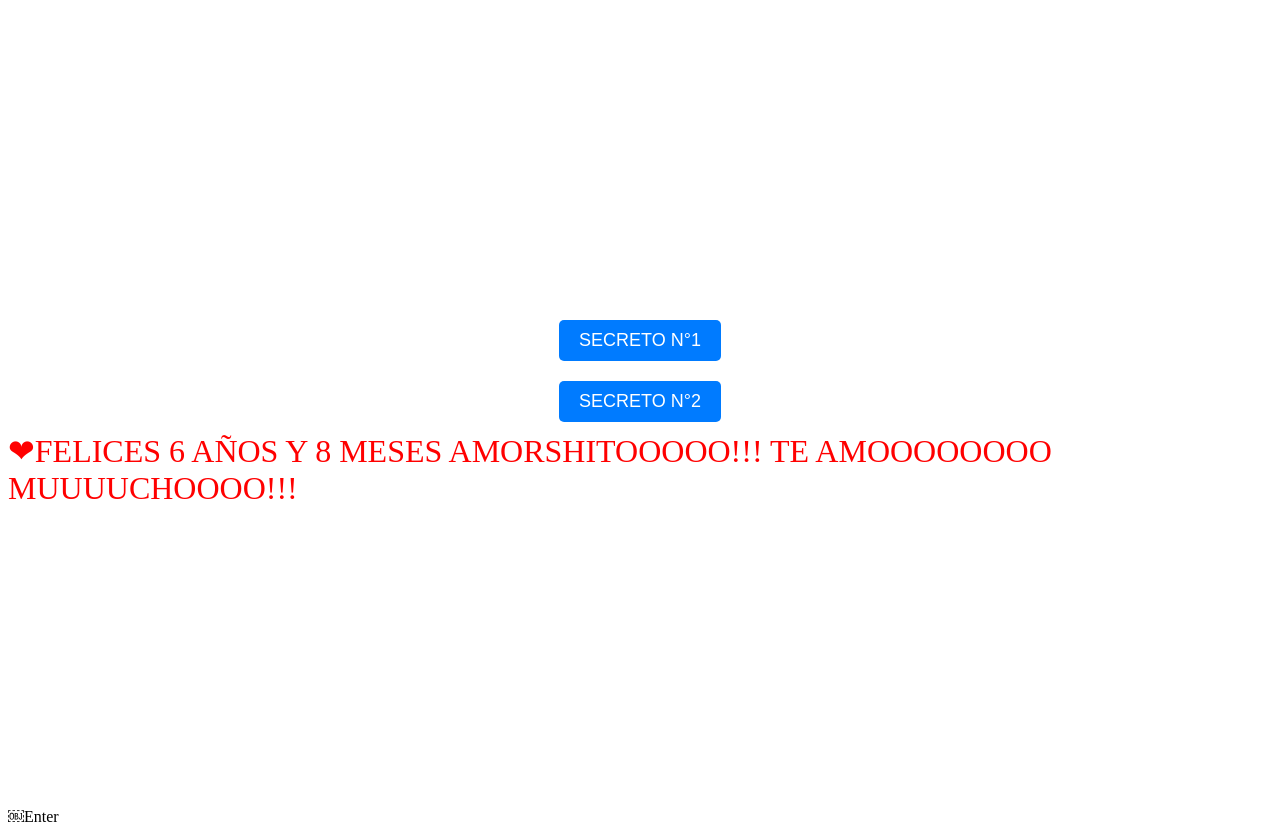
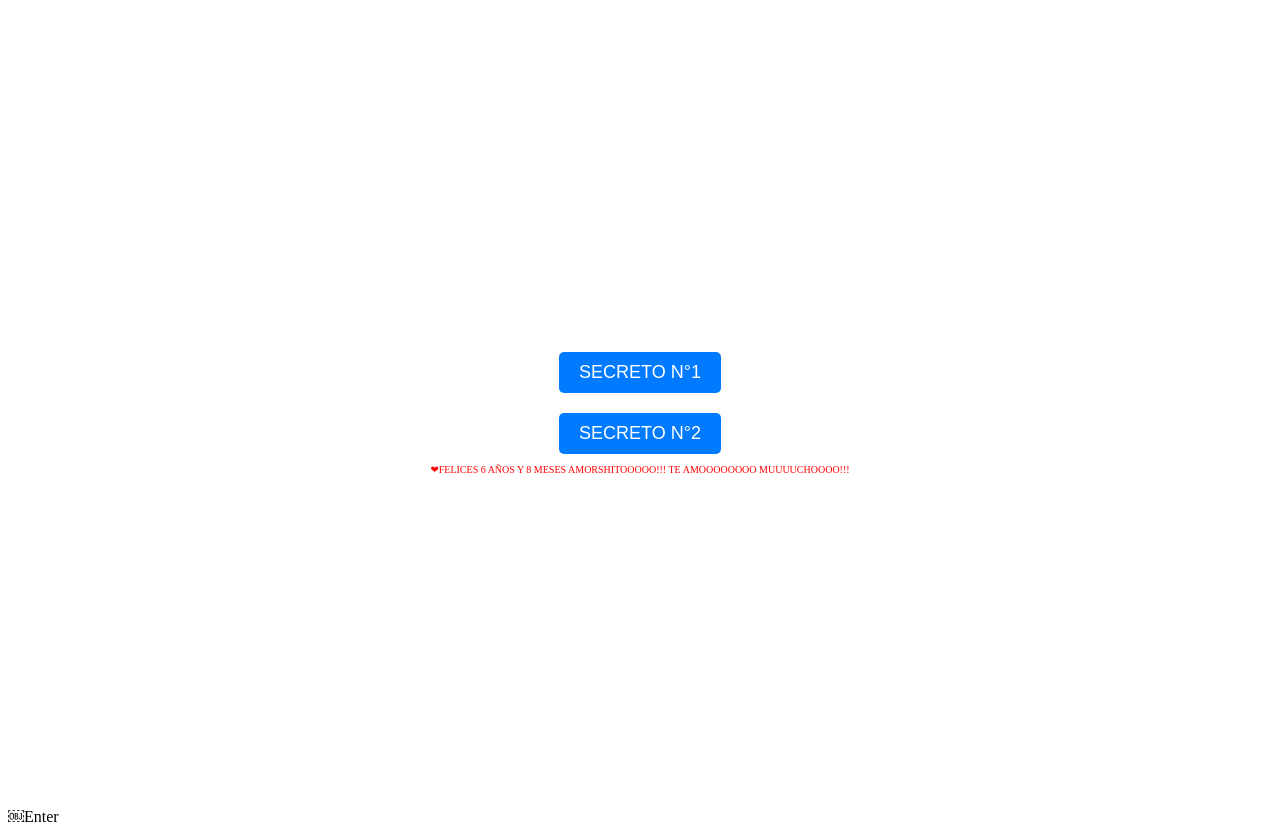
Before and after one commit to AMORFELIZ1919/AMORFELIZ1919.github.io, a plain HTML site: page index.html in a window 1280 px wide. Both pictures are taken after a click on the button "SECRETO N°1". Drawn offline with Linux system fonts and the light colour scheme.

Commit message:
Update index.html

```diff
--- a/index.html
+++ b/index.html
@@ -62,7 +62,7 @@
       // Establecer el contenido del div como "TE AMO" y un corazón
       teAmoTextDiv.innerHTML = "&#10084;FELICES 6 AÑOS Y 8 MESES AMORSHITOOOOO!!!  TE AMOOOOOOOO MUUUUCHOOOO!!!"; // Corazón (Unicode) seguido de "TE AMO"
       // Aplicar estilos al div
-      teAmoTextDiv.style.fontSize = "32px";
+      teAmoTextDiv.style.fontSize = "10px";
       teAmoTextDiv.style.color = "red";
     }
 
```
